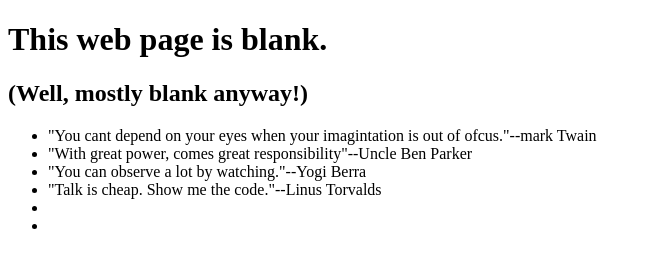
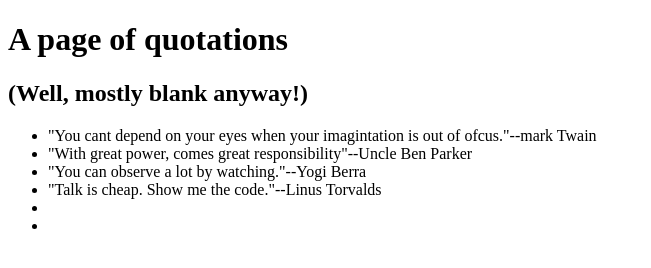
Before and after one commit to vimalavictor/0main_openSAP_repo, a plain HTML site: page index.html in a window 1280 px wide. Shown: the whole page, without its empty margins (0-651 px from the left). Drawn offline with Linux system fonts and the light colour scheme.

Commit message:
Changed first header to a page of quotations

```diff
--- a/index.html
+++ b/index.html
@@ -6,7 +6,7 @@
 		<link href="styles.css" rel="stylesheet" type="text/css">
 	</head>
 	<body>
-		<h1> This web page is blank. </h1>
+		<h1> A page of quotations</h1>
 		<h2>(Well, mostly blank anyway!)</h2>
 		<ul>
 			<li>"You cant depend on your eyes when your imagintation is out of ofcus."--mark Twain</li>
```
